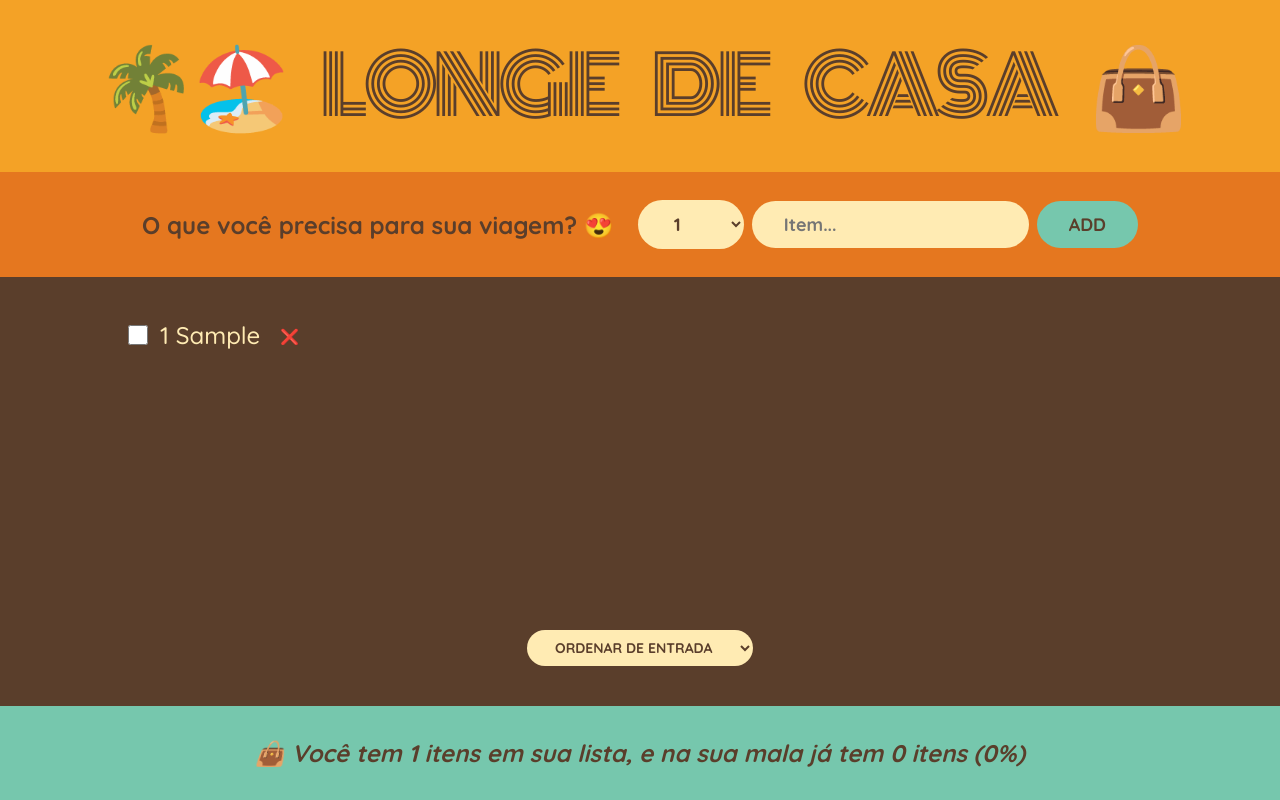
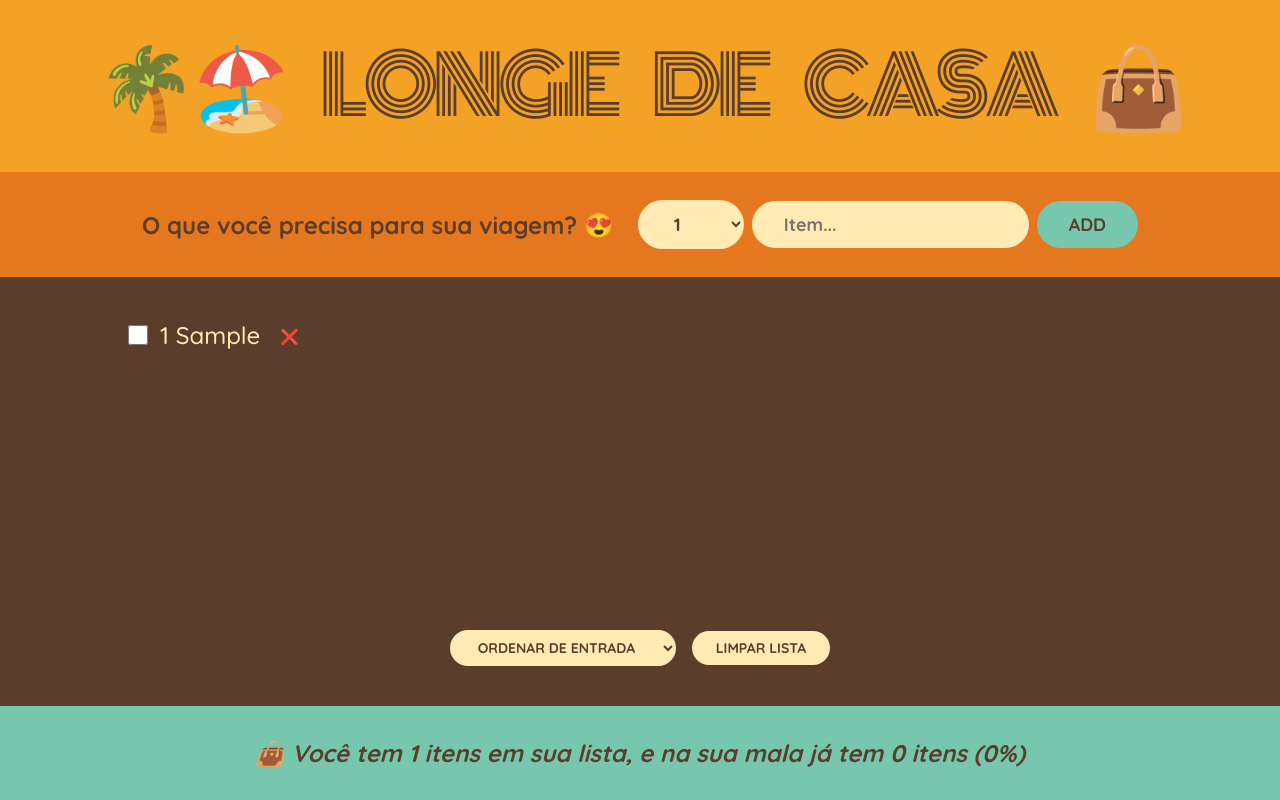
Before and after one commit to leoCardosoDev/front_end_reactjs_far_way_forms_state, a React (Create React App) app: page / in a window 1280 px wide. Both pictures are taken after typing "Sample" into the empty fields and a click on the button "ADD". Built offline with nearby package versions, Linux system fonts and the light colour scheme.

Commit message:
feat: add clear list to page

```diff
--- a/src/App.js
+++ b/src/App.js
@@ -2,6 +2,10 @@ import { useState } from 'react'
 
 export default function App() {
   const [items, setItems] = useState([])
+
+  function handleClearList() {
+    setItems([])
+  }
 
   function handleAddItems(item) {
     setItems((items) => [...items, item])
@@ -27,6 +31,7 @@ export default function App() {
         items={items}
         onDeleteItem={handleDeleteItem}
         onToggleItem={handleToggleItem}
+        onClearList={handleClearList}
       />
       <Stats items={items} />
     </div>
@@ -74,8 +79,11 @@ function Form({ onAddItems }) {
   )
 }
 
-function PackingList({ items, onDeleteItem, onToggleItem }) {
+function PackingList({ items, onDeleteItem, onToggleItem, onClearList }) {
   const [sortBy, setSortBy] = useState('input')
+  if (items.length === 0) {
+    return <div className="list"></div>
+  }
   let sortedItems
   if (sortBy === 'input') sortedItems = items.slice().sort()
   if (sortBy === 'description')
@@ -103,6 +111,7 @@ function PackingList({ items, onDeleteItem, onToggleItem }) {
           <option value="description">Ordenar por nome</option>
           <option value="packed">Ordenar por Status</option>
         </select>
+        <button onClick={onClearList}>Limpar Lista</button>
       </div>
     </div>
   )
```
